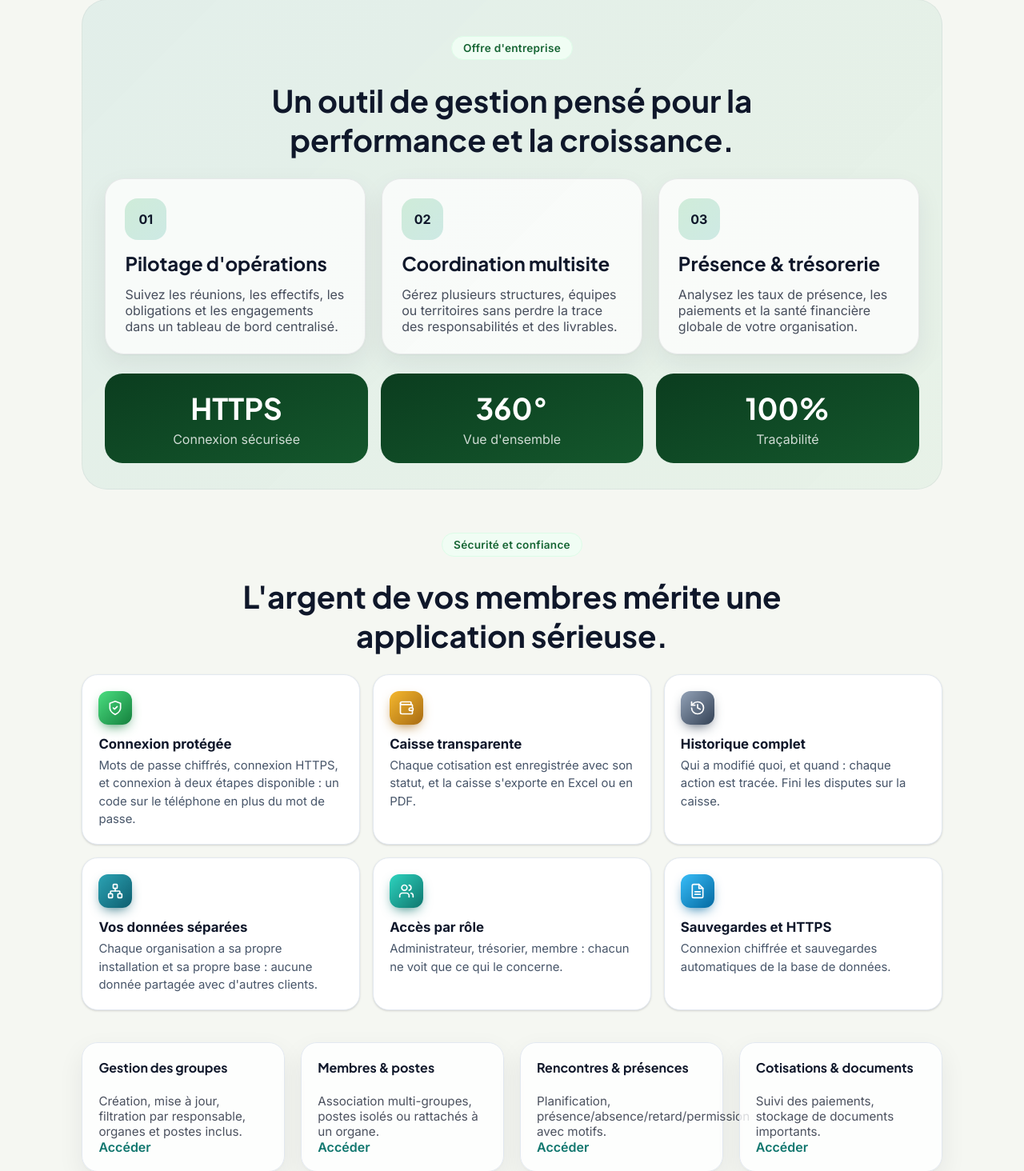
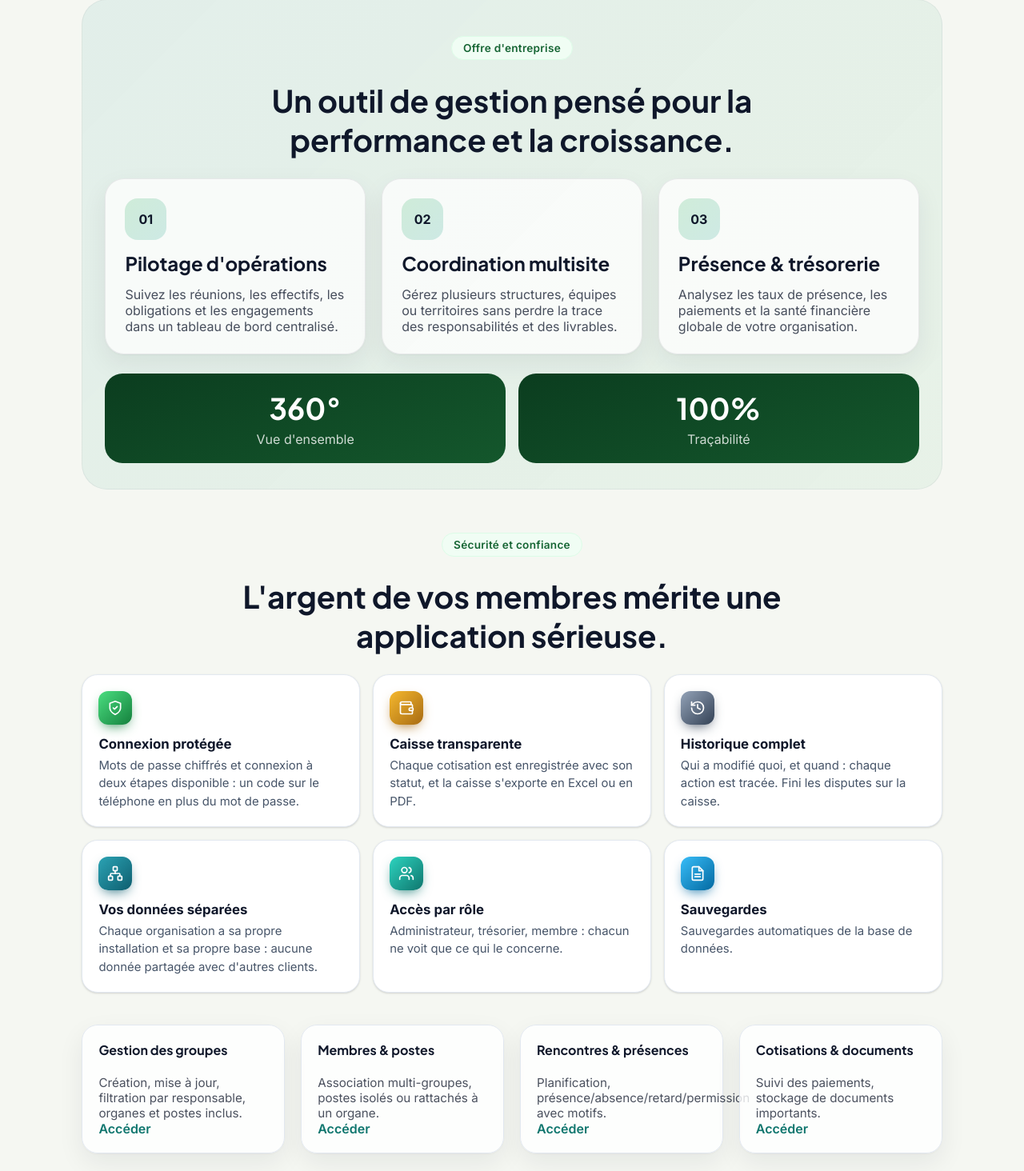
Before and after one commit to KOUDOUFIO/GroupManager, a Django app: page / in a window 1280 px wide. Shown: the part 2192-3656 px from the top of the page at 80% size. Run offline with Django 5.2, Linux system fonts and the light colour scheme; data that the repository does not hold is empty; parts of the project's set-up code (start-up, migrations or seed data) failed here and were passed over.

Commit message:
Drop the HTTPS mentions from the public pages
Co-Authored-By: Claude Opus 5.5 <noreply@anthropic.com>

```diff
--- a/core/templates/core/partials/trust_section.html
+++ b/core/templates/core/partials/trust_section.html
@@ -8,7 +8,7 @@
     <article class="trust-feature tone-green">
       <span class="module-icon">{% icon "shield" 20 %}</span>
       <h4>{% translate "Connexion protégée" %}</h4>
-      <p>{% translate "Mots de passe chiffrés, connexion HTTPS, et connexion à deux étapes disponible : un code sur le téléphone en plus du mot de passe." %}</p>
+      <p>{% translate "Mots de passe chiffrés et connexion à deux étapes disponible : un code sur le téléphone en plus du mot de passe." %}</p>
     </article>
     <article class="trust-feature tone-gold">
       <span class="module-icon">{% icon "wallet" 20 %}</span>
@@ -32,8 +32,8 @@
     </article>
     <article class="trust-feature tone-sky">
       <span class="module-icon">{% icon "file" 20 %}</span>
-      <h4>{% translate "Sauvegardes et HTTPS" %}</h4>
-      <p>{% translate "Connexion chiffrée et sauvegardes automatiques de la base de données." %}</p>
+      <h4>{% translate "Sauvegardes" %}</h4>
+      <p>{% translate "Sauvegardes automatiques de la base de données." %}</p>
     </article>
   </div>
 
--- a/core/web_views/marketing.py
+++ b/core/web_views/marketing.py
@@ -498,7 +498,6 @@ def home(request):
     ]
 
     trust_metrics = [
-        {"value": _("HTTPS"), "label": _("Connexion sécurisée")},
         {"value": _("360°"), "label": _("Vue d'ensemble")},
         {"value": _("100%"), "label": _("Traçabilité")},
     ]
--- a/locale/translations_en.py
+++ b/locale/translations_en.py
@@ -923,4 +923,7 @@ EN = {
     "Code incorrect.": "Wrong code.",
     "Code incorrect ou expiré. Utilisez le code affiché en ce moment.": "Wrong or expired code. Use the code shown right now.",
     "Bonjour %(name)s,\n\nVotre espace Kotiza est prêt : vous pouvez y suivre vos cotisations et vos présences.\n\nVotre identifiant : %(username)s\nChoisissez votre mot de passe en ouvrant ce lien :\n%(link)s\n\nL'équipe Kotiza": "Hello %(name)s,\n\nYour Kotiza space is ready: you can follow your contributions and attendance there.\n\nYour username: %(username)s\nChoose your password by opening this link:\n%(link)s\n\nThe Kotiza team",
+    "Mots de passe chiffrés et connexion à deux étapes disponible : un code sur le téléphone en plus du mot de passe.": "Hashed passwords and optional two-step sign-in: a code on the phone on top of the password.",
+    "Sauvegardes": "Backups",
+    "Sauvegardes automatiques de la base de données.": "Automatic database backups.",
 }
```
Also changed, not shown: locale/en/LC_MESSAGES/django.po, 1 other file.
